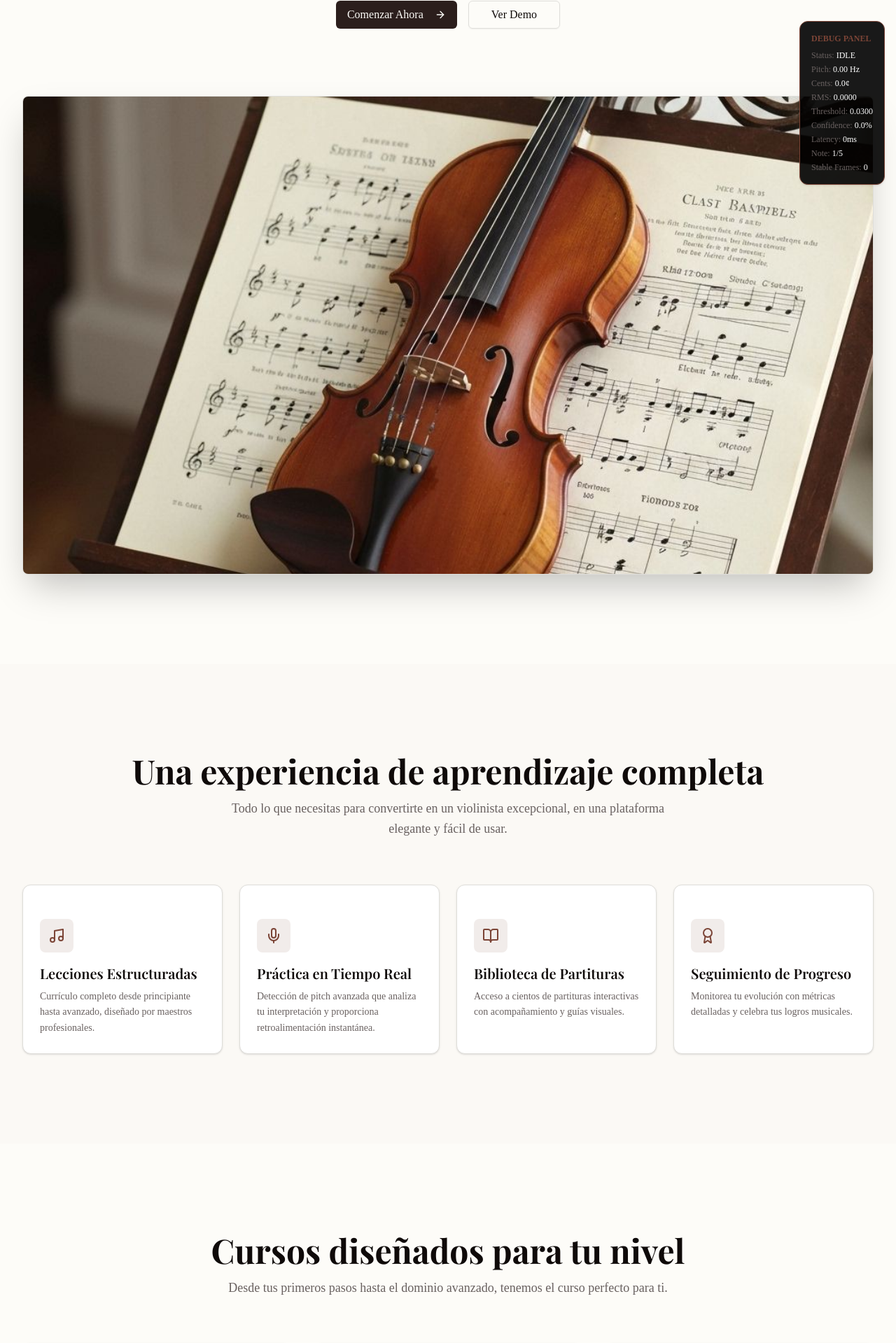
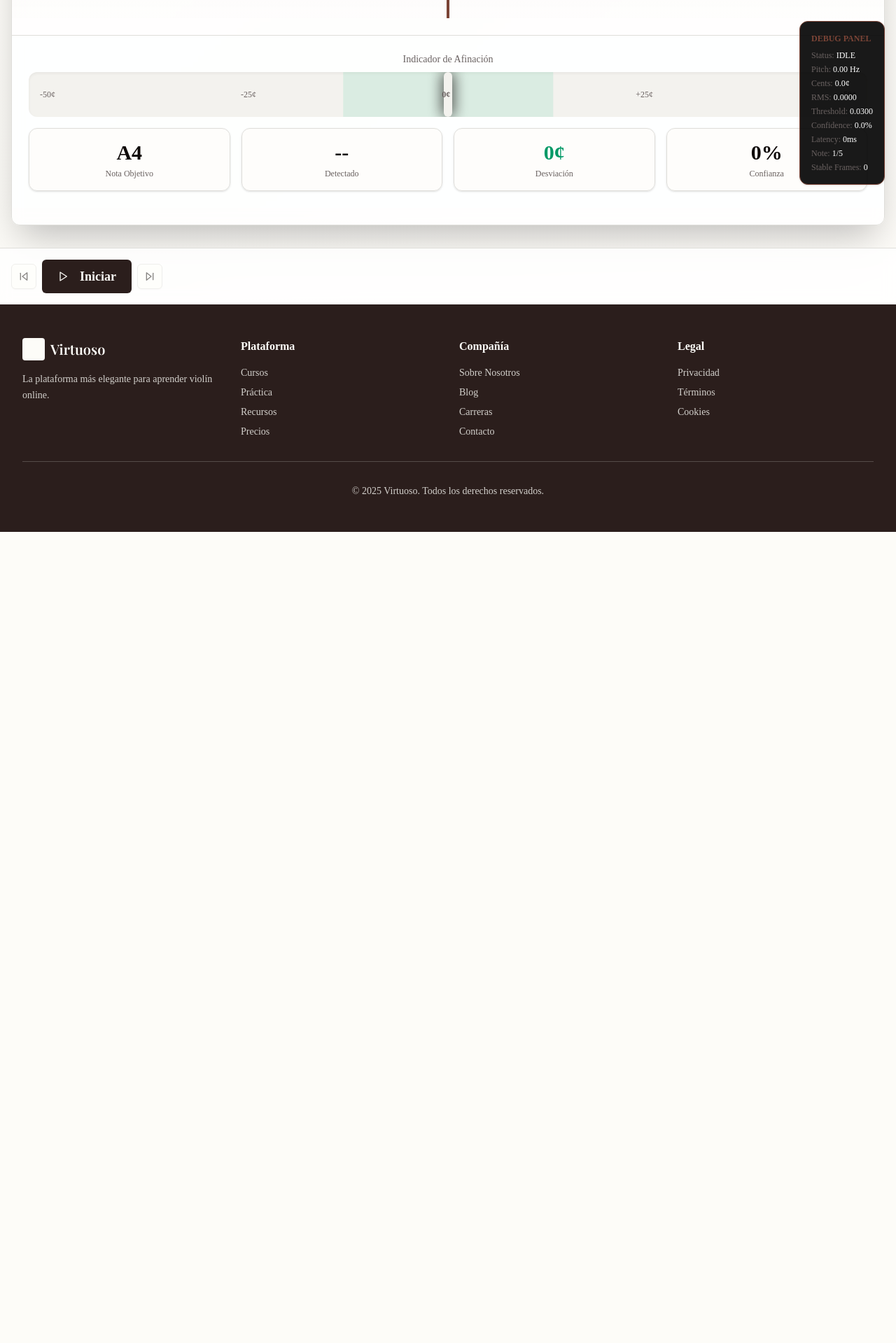
Before and after one commit to xavirodriguez/v0-audio-engineering-system, a Next.js app: page / in a window 1280 px wide. Shown: the part 520-2439 px from the top of the page at 70% size. After the commit the page ends 1280 px from the top, so only its background shows below. Built offline with nearby package versions, Linux system fonts and the light colour scheme; a web font is replaced by a local one.

Commit message:
chore: cleanup

```diff
--- a/app/page.tsx
+++ b/app/page.tsx
@@ -1,21 +1,13 @@
-import { Header } from "@/components/header"
-import { Hero } from "@/components/hero"
-import { Features } from "@/components/features"
-import { Courses } from "@/components/courses"
-import { Practice } from "@/components/practice"
-import { Testimonials } from "@/components/testimonials"
-import { Footer } from "@/components/footer"
+import { Header } from "@/components/header";
+import { Practice } from "@/components/practice";
+import { Footer } from "@/components/footer";
 
 export default function Home() {
   return (
     <main className="min-h-screen">
       <Header />
-      <Hero />
-      <Features />
-      <Courses />
       <Practice />
-      <Testimonials />
       <Footer />
     </main>
-  )
+  );
 }
```
